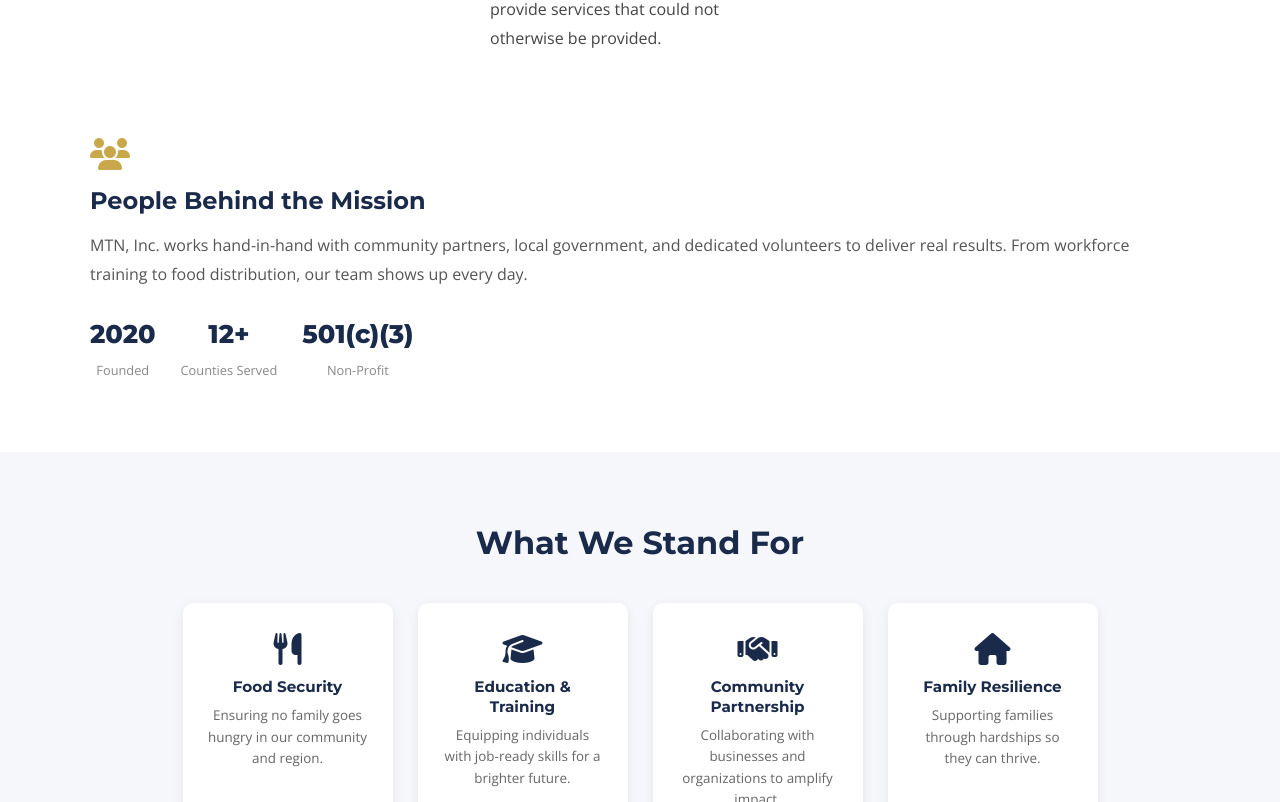
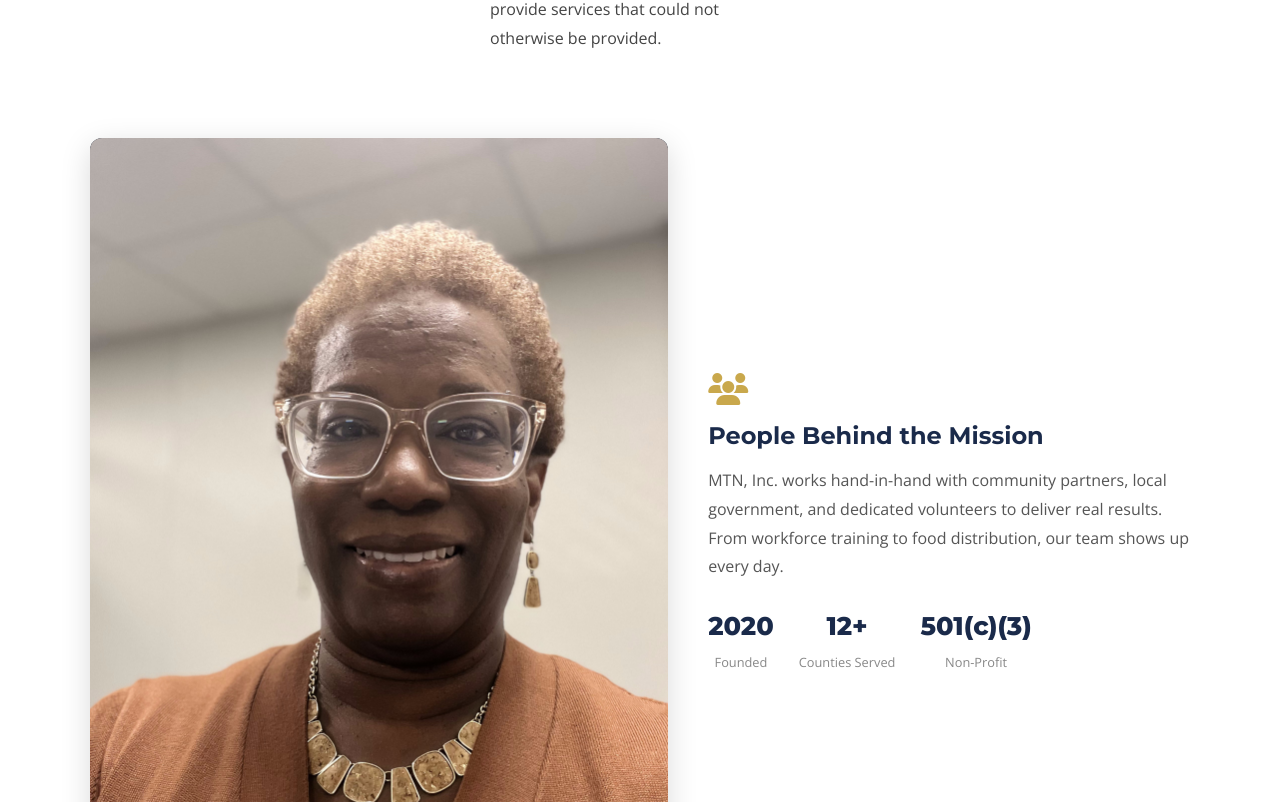
Before and after one commit to lexxiij/MTNWebsite, an Angular app: page /about in a window 1280 px wide. Shown: the part 978-1780 px from the top of the page. Built offline with nearby package versions, Linux system fonts and the light colour scheme.

Commit message:
fix: move staff photo back to People Behind the Mission section

```diff
--- a/src/app/pages/about/about.component.html
+++ b/src/app/pages/about/about.component.html
@@ -43,10 +43,13 @@
   </div>
 </section>
 
-<!-- Team Stats Section -->
+<!-- Team Photo Section -->
 <section class="about-photo-section">
   <div class="container about-photo-wrap">
-    <div class="about-photo-caption about-photo-caption--full">
+    <div class="about-photo-img">
+      <img src="assets/photos/meetthestaff.jpg" alt="Meet the MTN, Inc. staff">
+    </div>
+    <div class="about-photo-caption">
       <i class="fas fa-users"></i>
       <h3>People Behind the Mission</h3>
       <p>
--- a/src/app/pages/staff/staff.component.ts
+++ b/src/app/pages/staff/staff.component.ts
@@ -13,7 +13,6 @@ export class StaffComponent {
       title: 'Executive Director & Founder',
       bio: 'Mrs. Pamela Jones is the founder and Executive Director of MTN, Inc. She is a Charleston, MO native. Mrs. Jones graduated with her B.S. degree in Business Administration from Hannibal LeGrange University. Mrs. Pam is an entrepreneur and has worked with non-profit organizations for twenty-five years helping to improve the lives of others.',
       icon: 'fas fa-user-tie',
-      photo: 'assets/photos/meetthestaff.jpg',
       contact: '573-233-2980'
     }
     // Add more staff members here as the organization grows!
```
